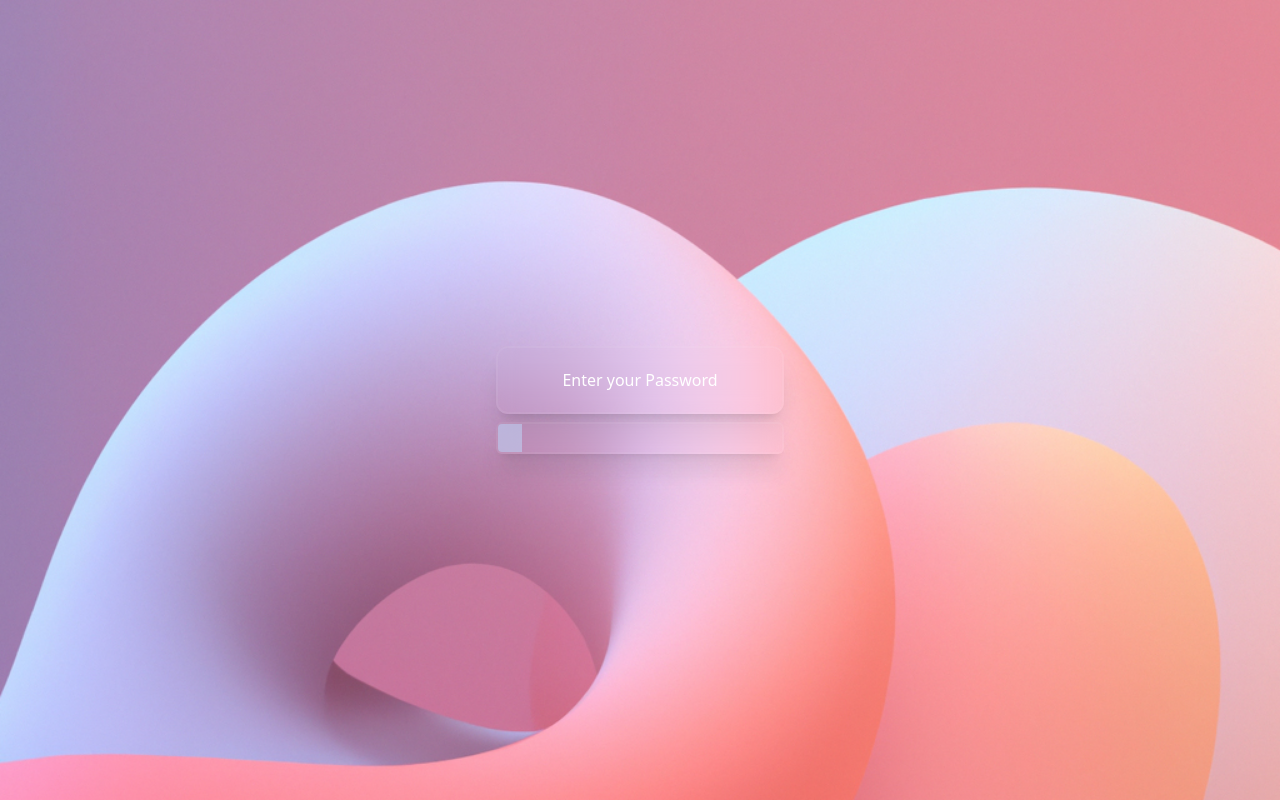
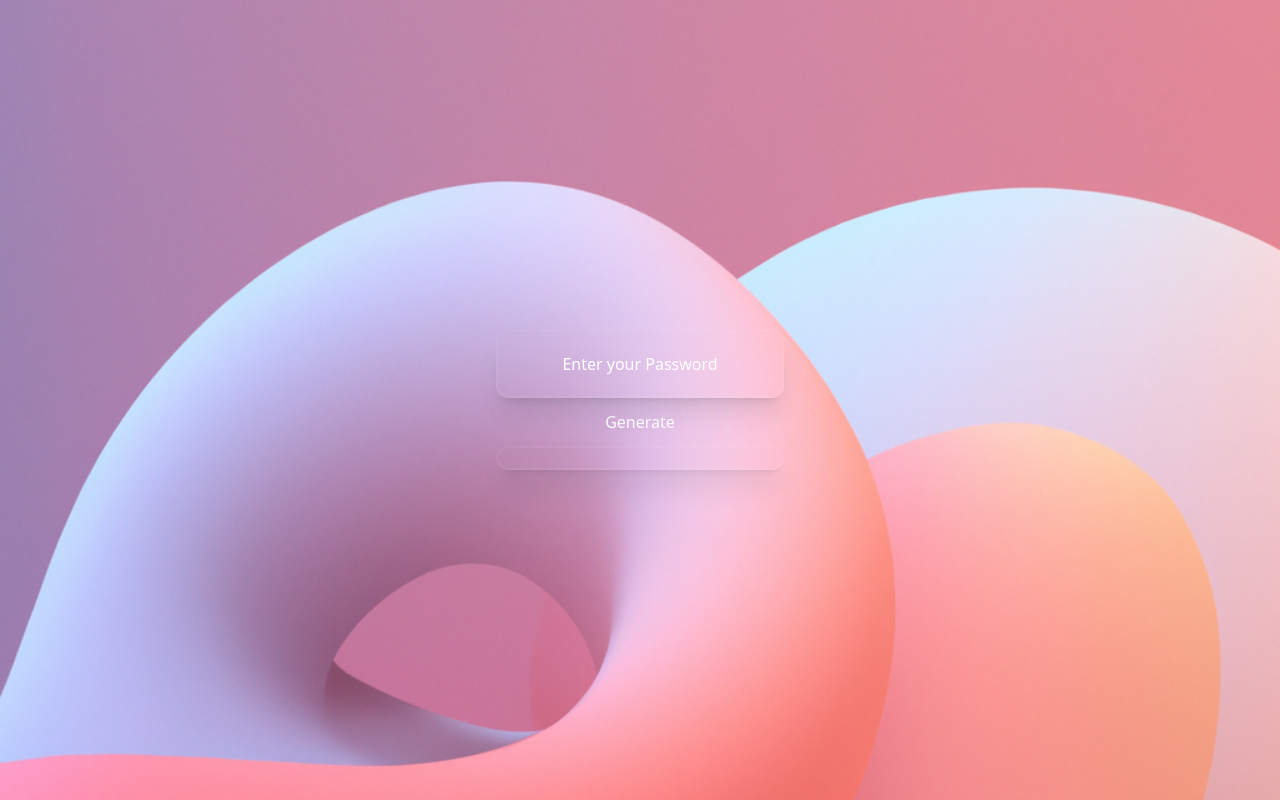
Before and after one commit to cesardarizaleta/React-Proyects, a React (Create React App) app in the folder password/: page / in a window 1280 px wide. Built offline with nearby package versions, Linux system fonts and the light colour scheme.

Commit message:
Agregando Boton y colores

```diff
--- a/password/src/App.js
+++ b/password/src/App.js
@@ -2,8 +2,22 @@ import './App.css';
 
 function App() {
 
-  function verify() {
-    alert('hi')
+  function verify(e) {
+    let barra = document.getElementById('barra')
+
+    let total = e.target.value.length
+
+    barra.style.width = total + 'em'
+
+    if(e.target.value.includes('$') || e.target.value.includes('.') ||
+    e.target.value.includes('#') || e.target.value.includes('@') ||
+    e.target.value.includes('*') || e.target.value.includes('&') ||
+    e.target.value.includes('%')){
+      barra.style.backgroundColor = 'red'
+    }
+    else {
+      barra.style.backgroundColor = 'blue'
+    }
   }
 
   return (
@@ -18,11 +32,16 @@ function App() {
         text-center outline-none" placeholder="Enter your Password" id="pass"></input>
       </main>
 
-      <div id="progress" className="w-72 h-8 hover:w-80 transition-all duration-700
-       text-white rounded-md overflow-hidden relative shadow-xl
+      <button className="w-72 h-8 transition-all duration-700
+       bg-transparent rounded-full bg-opacity-80 text-white
+      ">Generate</button>
+
+      <div id="progress" className="w-72 h-6 hover:w-80 transition-all duration-700
+       text-white rounded-full overflow-hidden relative shadow-xl
       ">
         <div id="barra"
-        className="absolute left-0 h-full opacity-50 w-6 bg-blue-200">
+        className="absolute left-0 h-full
+        transition-all opacity-50 duration-700 w-0 rounded-full">
 
         </div>
       </div>
```
